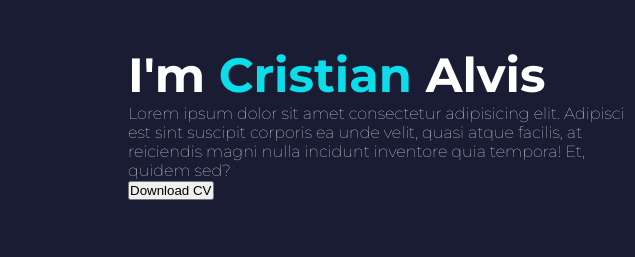
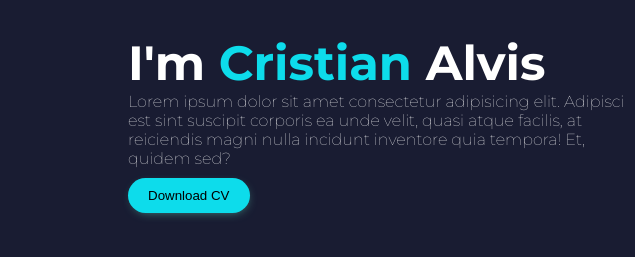
Before and after one commit to IngCristhian/cristian-web, a plain HTML site: page index.html in a window 1280 px wide. Shown: the part 283-540 px from the top of the page, 0-635 px from the left. Drawn offline with Linux system fonts and the light colour scheme.

Commit message:
update changes and test trigger

```diff
--- a/css/styles.css
+++ b/css/styles.css
@@ -75,3 +75,18 @@ h1{
 span{
     color: #0ddceb;
 }
+
+.download-cv{
+    padding: 10px 20px;
+    background-color: #0ddceb;
+    border: none;
+    border-radius: 20px;
+    margin-top: 10px;
+    cursor: pointer;
+    box-shadow: 1px 3px 11px -5px rgba(102, 231, 200, .70);
+}
+
+.download-cv:hover{
+    background-color: #ffff;
+    box-shadow: none;
+}
--- a/index.html
+++ b/index.html
@@ -32,8 +32,8 @@
         <div class="info-content">
             <h1>I'm <span>Cristian </span>Alvis</h1>
             <p>Lorem ipsum dolor sit amet consectetur adipisicing elit. Adipisci est sint suscipit corporis ea unde velit, quasi atque facilis, at reiciendis magni nulla incidunt inventore quia tempora! Et, quidem sed?</p>
-            <a download="recursos/curriculum-vitae-cv.pdf" href="#">
-                <button>Download CV</button>
+            <a download="CristianAlvis-CV.pdf" href="recursos/curriculum-vitae-cv.pdf">
+                <button class="download-cv">Download CV</button>
             </a>
         </div>
         <img src="recursos/photo.jpegs" alt="Photo me">
```
